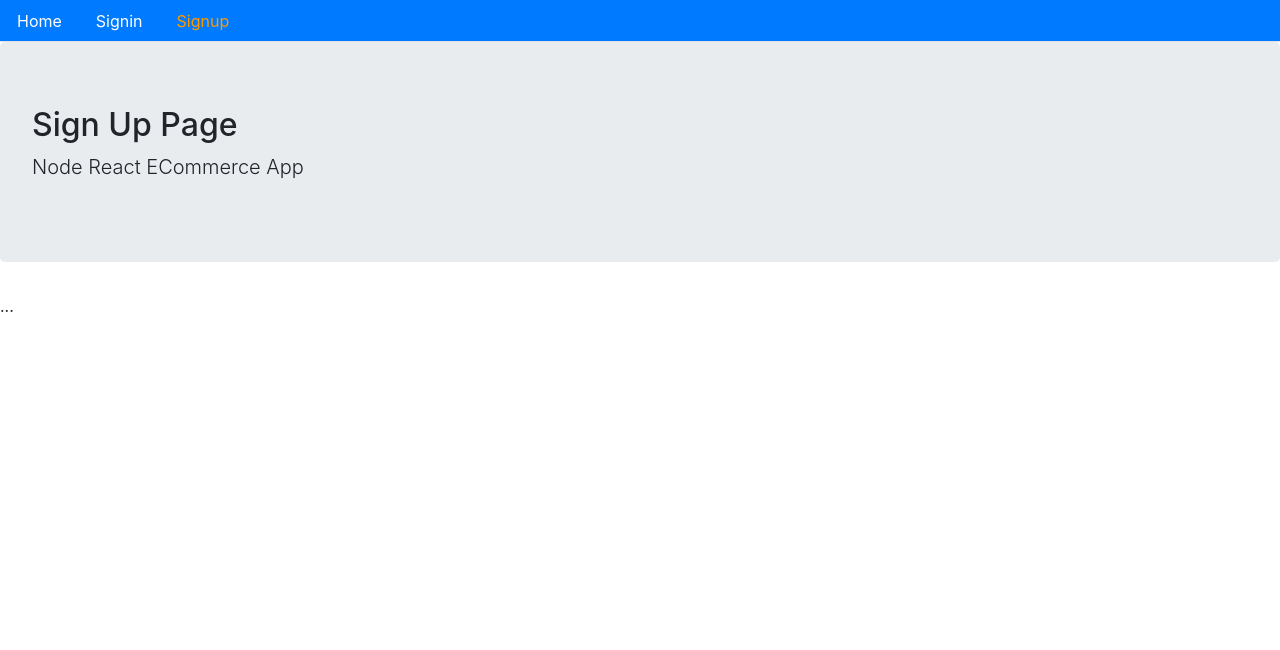
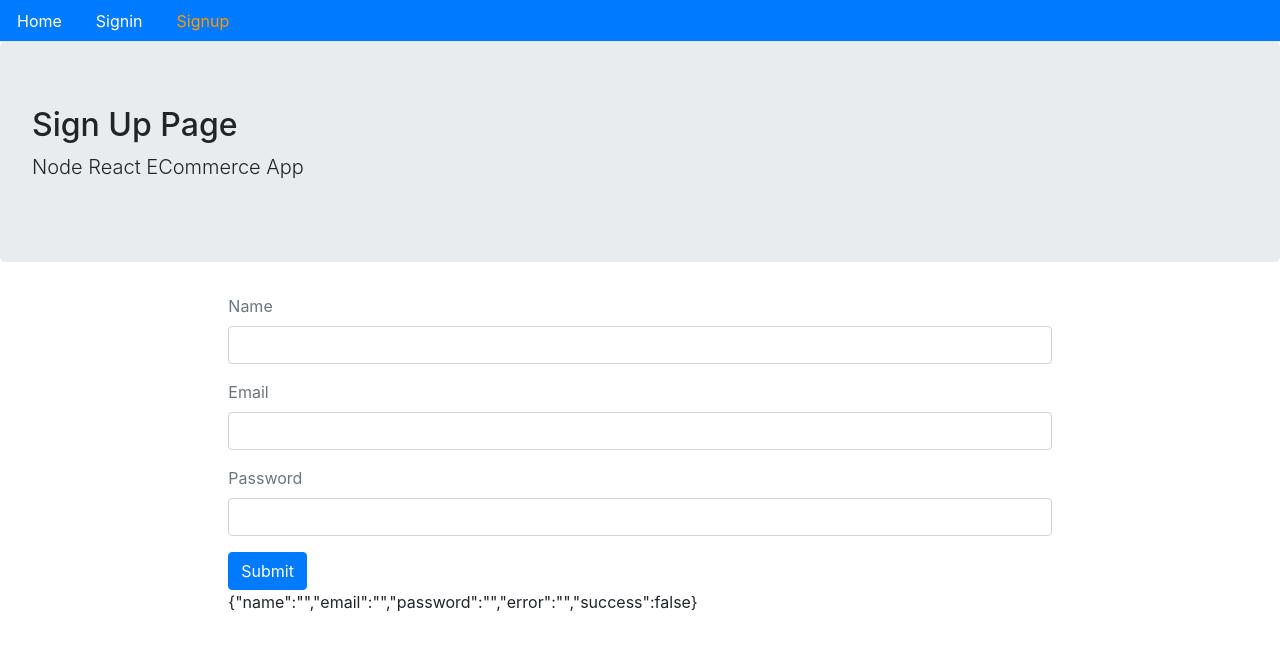
Before and after one commit to pshrest2/Ecommerce_Client, a React (Create React App) app: page /signup in a window 1280 px wide. Shown: the top 650 px of the page. Built offline with nearby package versions, Linux system fonts and the light colour scheme.

Commit message:
front end of signup form connected to the backend using the API. However, need to work on displaying the errors to the client efficiently

```diff
--- /dev/null
+++ b/src/config.js
@@ -0,0 +1 @@
+export const API = process.env.REACT_APP_API_URL;
--- a/src/core/Layout.js
+++ b/src/core/Layout.js
@@ -1,7 +1,12 @@
 import React from "react";
 import Menu from "./Menu";
 
-const Layout = ({ title, description, className, children }) => (
+const Layout = ({
+  title = "Title",
+  description = "Description",
+  className,
+  children,
+}) => (
   <div>
     <Menu />
     <div className="jumbotron">
--- a/src/index.js
+++ b/src/index.js
@@ -2,6 +2,6 @@ import React from "react";
 import ReactDOM from "react-dom";
 import Routes from "./Routes";
 
-import App from "./App";
+// import App from "./App";
 
 ReactDOM.render(<Routes />, document.getElementById("root"));
--- a/src/user/Signin.js
+++ b/src/user/Signin.js
@@ -1,9 +1,10 @@
 import React from "react";
 import Layout from "../core/Layout";
+import { API } from "../config";
 
 const Signin = () => (
   <Layout title="Sign In Page" description="Node React ECommerce App">
-    ...
+    {API}
   </Layout>
 );
 
--- a/src/user/Signup.js
+++ b/src/user/Signup.js
@@ -1,10 +1,86 @@
-import React from "react";
+import React, { useState } from "react";
 import Layout from "../core/Layout";
+import { API } from "../config";
 
-const Signup = () => (
-  <Layout title="Sign Up Page" description="Node React ECommerce App">
-    ...
-  </Layout>
-);
+const Signup = () => {
+  const [values, setValues] = useState({
+    name: "",
+    email: "",
+    password: "",
+    error: "",
+    success: false,
+  });
+
+  const { name, email, password } = values;
+
+  const handleChange = (name) => (event) => {
+    setValues({ ...values, error: false, [name]: event.target.value });
+  };
+
+  const clickSubmit = (event) => {
+    event.preventDefault();
+    signup({ name, email, password });
+  };
+
+  const signup = (user) => {
+    fetch(`${API}/signup`, {
+      method: "POST",
+      headers: {
+        Accept: "application/json",
+        "Content-Type": "application/json",
+      },
+      body: JSON.stringify(user),
+    })
+      .then((res) => {
+        return res.json();
+      })
+      .catch((err) => {
+        console.log(err);
+      });
+  };
+
+  const signUpForm = () => (
+    <form action="">
+      <div className="form-group">
+        <label className="text-muted">Name</label>
+        <input
+          onChange={handleChange("name")}
+          type="text"
+          className="form-control"
+        />
+      </div>
+      <div className="form-group">
+        <label className="text-muted">Email</label>
+        <input
+          onChange={handleChange("email")}
+          type="email"
+          className="form-control"
+        />
+      </div>
+      <div className="form-group">
+        <label className="text-muted">Password</label>
+        <input
+          onChange={handleChange("password")}
+          type="password"
+          className="form-control"
+        />
+      </div>
+      <button onClick={clickSubmit} className="btn btn-primary">
+        Submit
+      </button>
+    </form>
+  );
+
+  return (
+    <Layout
+      title="Sign Up Page"
+      description="Node React ECommerce App"
+      className="container col-md-8 offset-md-2"
+    >
+      {signUpForm()}
+      {JSON.stringify(values)}
+    </Layout>
+  );
+};
 
 export default Signup;
```
Also changed, not shown: 2 other files (tests, documents, lock files or other folders).
